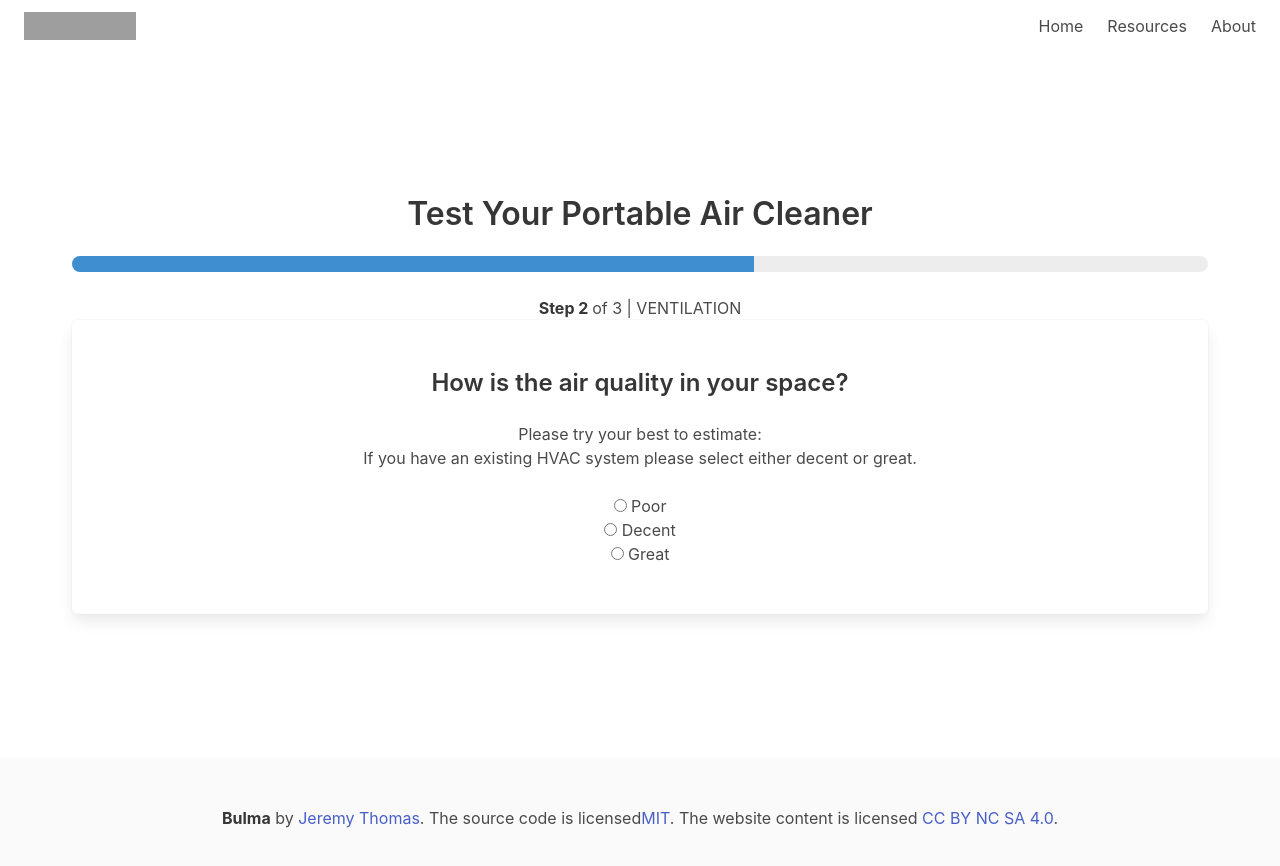
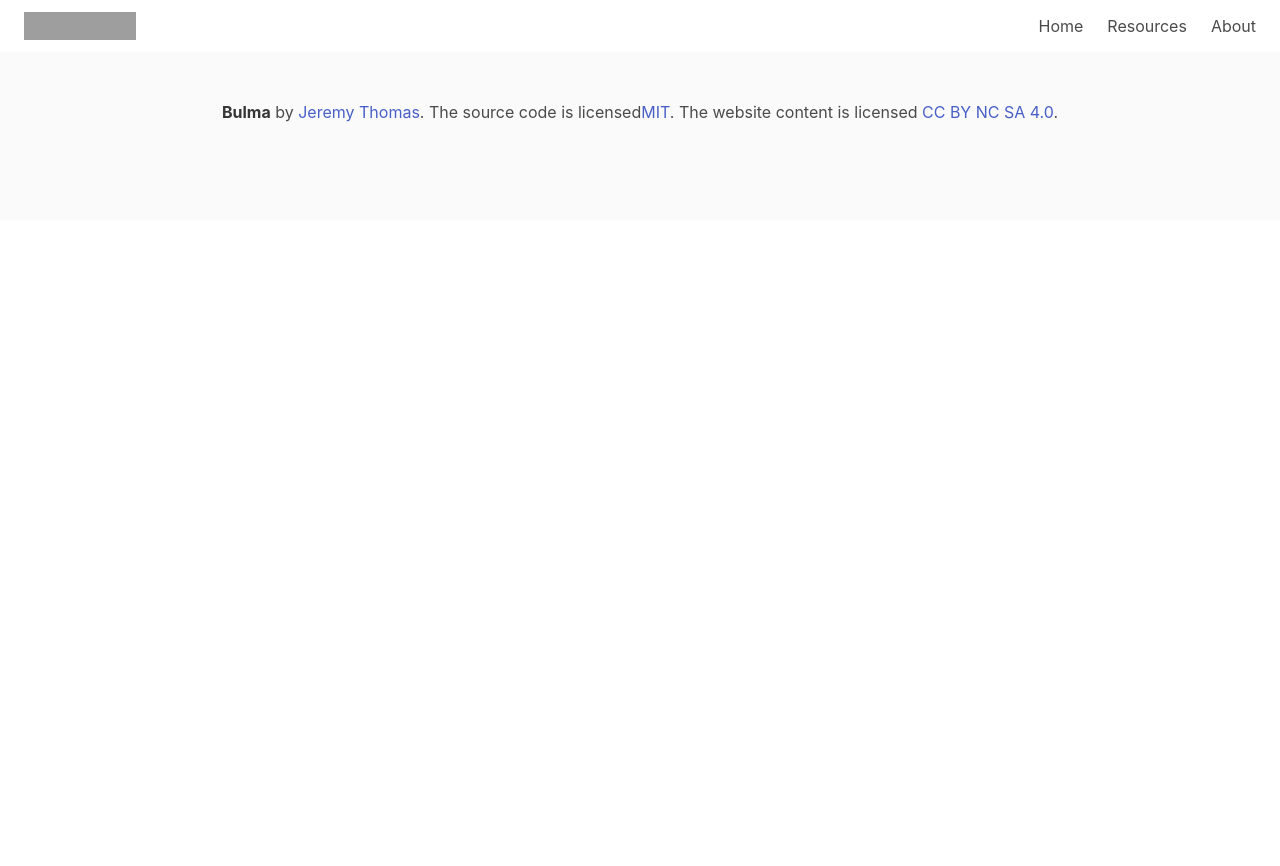
Before and after one commit to cmarq07/air-cleaner-calculator, a React (Create React App) app: page /form3 in a window 1280 px wide. Shown: the top 866 px of the page. After the commit the page ends 800 px from the top, so only its background shows below. Built offline with nearby package versions, Linux system fonts and the light colour scheme; grey boxes are pictures that could not be loaded.

Commit message:
Update Routes.js

```diff
--- a/src/Routes.js
+++ b/src/Routes.js
@@ -1,14 +1,12 @@
 import { Routes, Route } from "react-router-dom";
 import Home from './components/Home.js';
 import FormLanding from './components/FormLanding.js';
-import Form3 from './components/Form3';
 
 export function RouteUrl() {
     return (
         <Routes>
             <Route path="/" element={<Home />} />
             <Route path="/formlanding" element={<FormLanding />} />
-            <Route path="/form3" element={<Form3 />} />
         </Routes>
     );
 }
```
